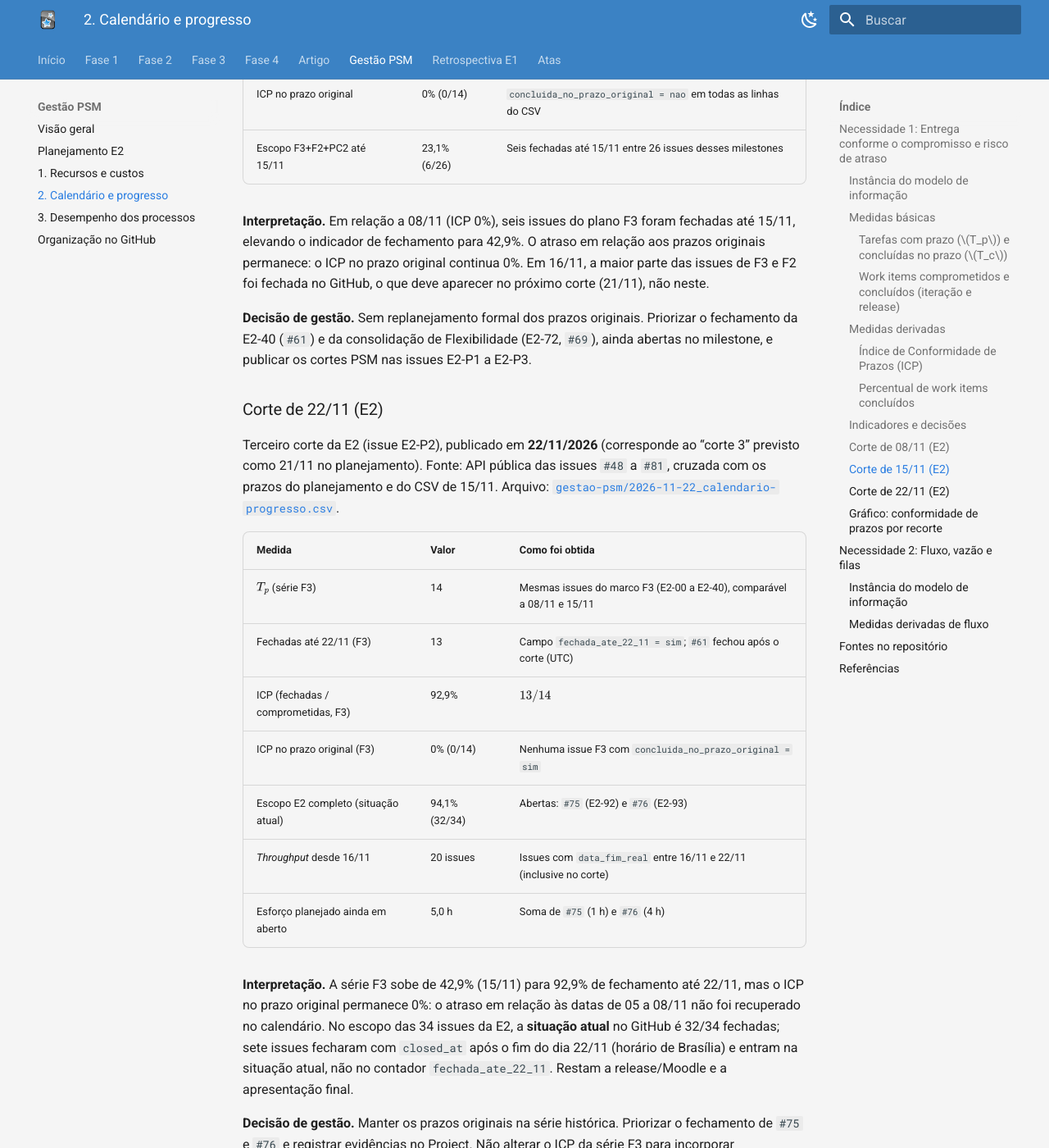
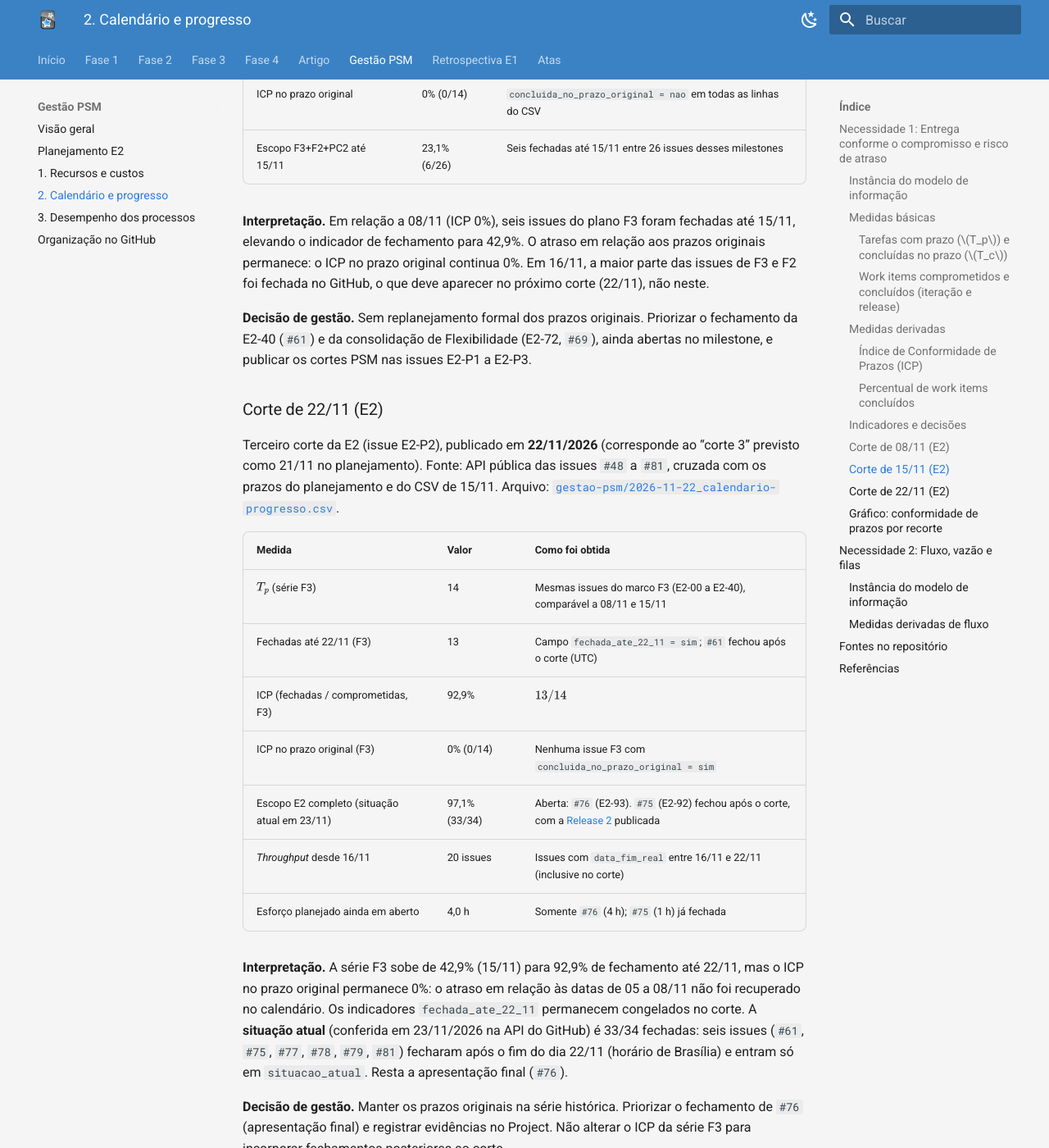
Before and after one commit to FCTE-Qualidade-de-Software-1/2026-2_T01_BETTY_SNYDER, an MkDocs documentation site: the page built from docs/gestao-psm/calendario-e-progresso.md, in a window 1280 px wide and 1400 px high, scrolled down 6082 px. Shown: the whole window at 82% size. Built offline with MkDocs 1.6.1 and Material for MkDocs 9.7.7, drawn with Linux system fonts in a browser that asks for light colours; some of the changed text lies outside the part shown.

Commit message:
docs(psm): atualiza situacao das issues apos a Release 2
Congela o corte 22/11 e registra a situacao atual 33/34 com #75 fechada, Release2 publicada e #76 ainda aberta.

```diff
--- a/docs/gestao-psm/calendario-e-progresso.md
+++ b/docs/gestao-psm/calendario-e-progresso.md
@@ -118,7 +118,7 @@ em que: - \(\sum \text{itens concluídos}\): quantidade de *work items* concluí
 | 25/10 | ICP 40,0% (6/15) | Redistribuir 9 restantes |
 | 08/11 (E2) | ICP 0% (0/14); *throughput* 0 por semana; WIP 1 | Ver [Corte de 08/11](#corte-0811) |
 | 15/11 (E2) | ICP 42,9% (6/14 F3 fechadas até 15/11); 0 no prazo original | Ver [Corte de 15/11](#corte-1511) |
-| 22/11 (E2) | F3: 13/14 fechadas até 22/11 (92,9%); 0 no prazo original; escopo atual 32/34 | Ver [Corte de 22/11](#corte-2211) |
+| 22/11 (E2) | F3: 13/14 fechadas até 22/11 (92,9%); 0 no prazo original; escopo atual 33/34 | Ver [Corte de 22/11](#corte-2211) |
 
 ### Corte de 08/11 (E2) { #corte-0811 }
 
@@ -159,7 +159,7 @@ Segundo corte da E2 (issue E2-P2). Fonte: issues do milestone F3 no GitHub, cruz
 | ICP no prazo original | 0% (0/14) | `concluida_no_prazo_original = nao` em todas as linhas do CSV |
 | Escopo F3+F2+PC2 até 15/11 | 23,1% (6/26) | Seis fechadas até 15/11 entre 26 issues desses milestones |
 
-**Interpretação.** Em relação a 08/11 (ICP 0%), seis issues do plano F3 foram fechadas até 15/11, elevando o indicador de fechamento para 42,9%. O atraso em relação aos prazos originais permanece: o ICP no prazo original continua 0%. Em 16/11, a maior parte das issues de F3 e F2 foi fechada no GitHub, o que deve aparecer no próximo corte (21/11), não neste.
+**Interpretação.** Em relação a 08/11 (ICP 0%), seis issues do plano F3 foram fechadas até 15/11, elevando o indicador de fechamento para 42,9%. O atraso em relação aos prazos originais permanece: o ICP no prazo original continua 0%. Em 16/11, a maior parte das issues de F3 e F2 foi fechada no GitHub, o que deve aparecer no próximo corte (22/11), não neste.
 
 **Decisão de gestão.** Sem replanejamento formal dos prazos originais. Priorizar o fechamento da E2-40 (`#61`) e da consolidação de Flexibilidade (E2-72, `#69`), ainda abertas no milestone, e publicar os cortes PSM nas issues E2-P1 a E2-P3.
 
@@ -173,13 +173,13 @@ Terceiro corte da E2 (issue E2-P2), publicado em **22/11/2026** (corresponde ao
 | Fechadas até 22/11 (F3) | 13 | Campo `fechada_ate_22_11 = sim`; `#61` fechou após o corte (UTC) |
 | ICP (fechadas / comprometidas, F3) | 92,9% | \(13 / 14\) |
 | ICP no prazo original (F3) | 0% (0/14) | Nenhuma issue F3 com `concluida_no_prazo_original = sim` |
-| Escopo E2 completo (situação atual) | 94,1% (32/34) | Abertas: `#75` (E2-92) e `#76` (E2-93) |
+| Escopo E2 completo (situação atual em 23/11) | 97,1% (33/34) | Aberta: `#76` (E2-93). `#75` (E2-92) fechou após o corte, com a [Release 2](https://github.com/FCTE-Qualidade-de-Software-1/2026-2_T01_BETTY_SNYDER/releases/tag/Release2) publicada |
 | *Throughput* desde 16/11 | 20 issues | Issues com `data_fim_real` entre 16/11 e 22/11 (inclusive no corte) |
-| Esforço planejado ainda em aberto | 5,0 h | Soma de `#75` (1 h) e `#76` (4 h) |
+| Esforço planejado ainda em aberto | 4,0 h | Somente `#76` (4 h); `#75` (1 h) já fechada |
 
-**Interpretação.** A série F3 sobe de 42,9% (15/11) para 92,9% de fechamento até 22/11, mas o ICP no prazo original permanece 0%: o atraso em relação às datas de 05 a 08/11 não foi recuperado no calendário. No escopo das 34 issues da E2, a **situação atual** no GitHub é 32/34 fechadas; sete issues fecharam com `closed_at` após o fim do dia 22/11 (horário de Brasília) e entram na situação atual, não no contador `fechada_ate_22_11`. Restam a release/Moodle e a apresentação final.
+**Interpretação.** A série F3 sobe de 42,9% (15/11) para 92,9% de fechamento até 22/11, mas o ICP no prazo original permanece 0%: o atraso em relação às datas de 05 a 08/11 não foi recuperado no calendário. Os indicadores `fechada_ate_22_11` permanecem congelados no corte. A **situação atual** (conferida em 23/11/2026 na API do GitHub) é 33/34 fechadas: seis issues (`#61`, `#75`, `#77`, `#78`, `#79`, `#81`) fecharam após o fim do dia 22/11 (horário de Brasília) e entram só em `situacao_atual`. Resta a apresentação final (`#76`).
 
-**Decisão de gestão.** Manter os prazos originais na série histórica. Priorizar o fechamento de `#75` e `#76` e registrar evidências no Project. Não alterar o ICP da série F3 para incorporar fechamentos posteriores ao corte.
+**Decisão de gestão.** Manter os prazos originais na série histórica. Priorizar o fechamento de `#76` (apresentação final) e registrar evidências no Project. Não alterar o ICP da série F3 para incorporar fechamentos posteriores ao corte.
 
 ### Gráfico: conformidade de prazos por recorte { #grafico-icp }
 
```
Also changed, not shown: docs/artigo.md (+2 -2 lines), docs/criterios-gitpage.md (+2 -2 lines), docs/gestao-psm.md (+3 -3 lines), docs/gestao-psm/desempenho-dos-processos.md (+1 -1 lines), docs/gestao-psm/recursos-e-custos.md (+1 -1 lines), 1 other file.
